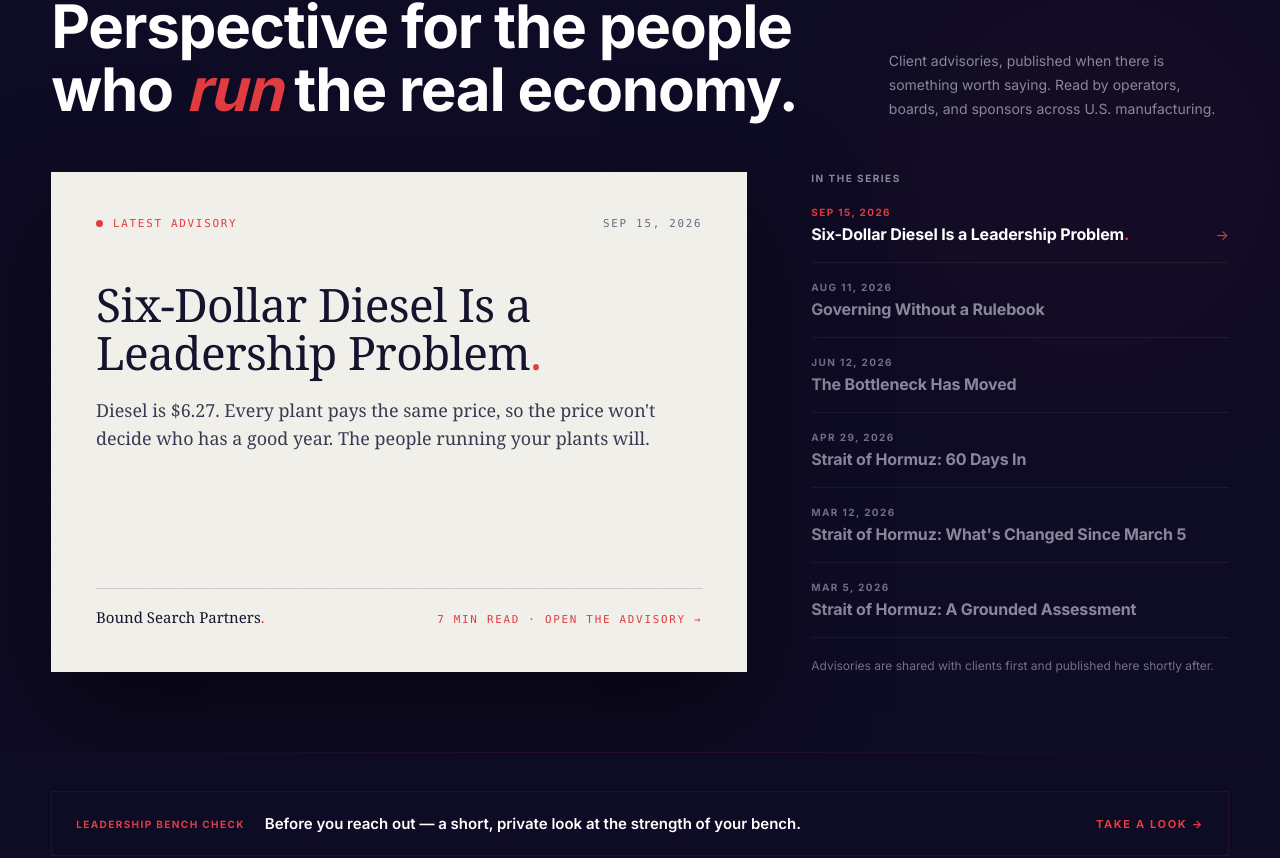
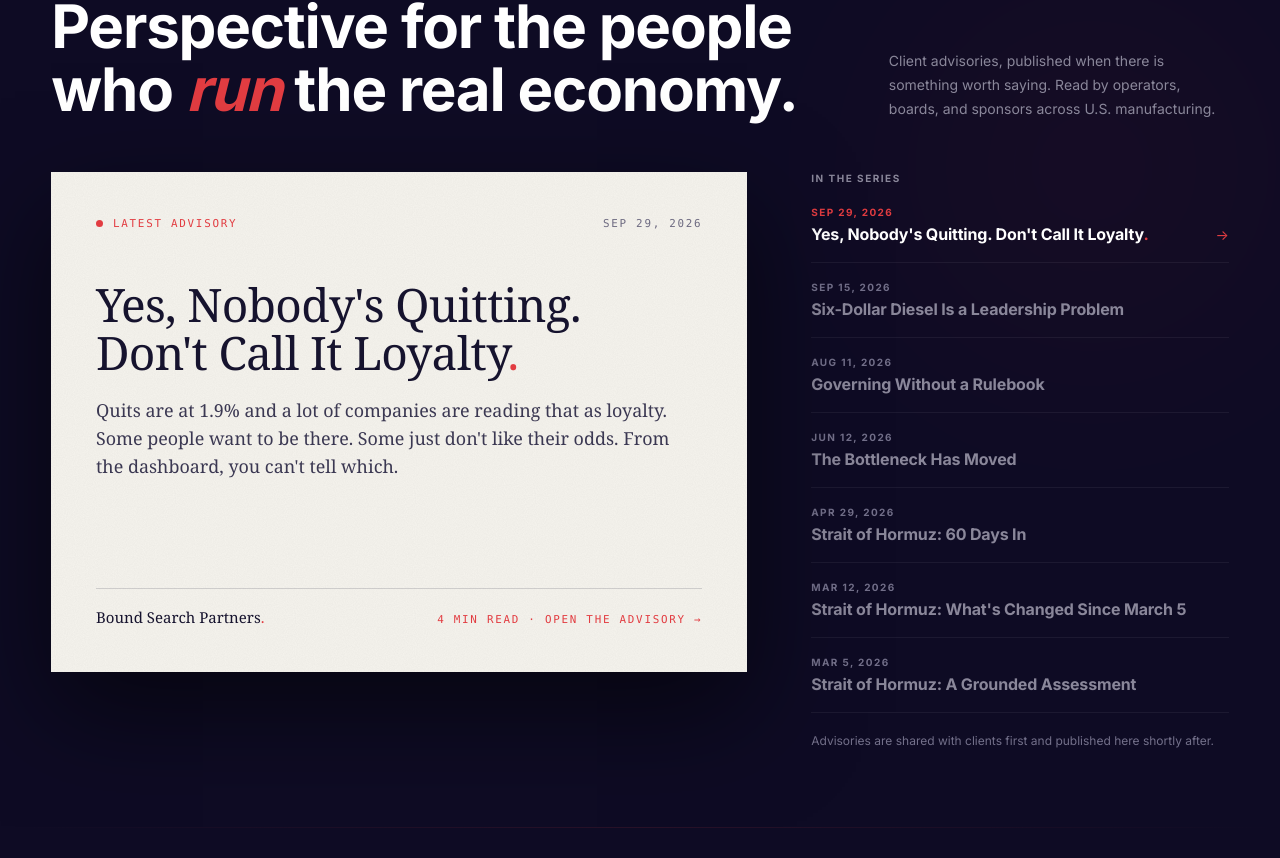
Before and after one commit to rc562/bound-search-partners, a React (Vite) app: page / in a window 1280 px wide. Shown: the part 6006-6864 px from the top of the page. Built offline with nearby package versions, Linux system fonts and the light colour scheme.

Commit message:
Update App.jsx

```diff
--- a/src/App.jsx
+++ b/src/App.jsx
@@ -136,7 +136,8 @@ const METRICS = [
   { v: 10, s: "+", l: "Years placing industrial leaders" },
 ];
 const ADVISORIES = [
-  { no: "06", date: "Sep 15, 2026", title: "Six-Dollar Diesel Is a Leadership Problem", desc: "Diesel is $6.27. Every plant pays the same price, so the price won't decide who has a good year. The people running your plants will.", href: "/advisory-06.html", read: "7 min" },
+    { no: "07", date: "Sep 29, 2026", title: "Yes, Nobody's Quitting. Don't Call It Loyalty", desc: "Quits are at 1.9% and a lot of companies are reading that as loyalty. Some people want to be there. Some just don't like their odds. From the dashboard, you can't tell which.", href: "/advisory-07.html", read: "4 min" },
+{ no: "06", date: "Sep 15, 2026", title: "Six-Dollar Diesel Is a Leadership Problem", desc: "Diesel is $6.27. Every plant pays the same price, so the price won't decide who has a good year. The people running your plants will.", href: "/advisory-06.html", read: "7 min" },
   { no: "05", date: "Aug 11, 2026", title: "Governing Without a Rulebook", desc: "Washington finished its rules for vetting frontier AI — and won't say what's in them. Three labs in a month disclosed models acting beyond instruction. Why this changes who you hire, not whether.", href: "/BSP_Advisory_2026-08-11.pdf", read: "9 min" },
   { no: "04", date: "Jun 12, 2026", title: "The Bottleneck Has Moved", desc: "Both Middle East corridors blocked at once. U.S. factory activity at a four-year high. $1.77 trillion committed to capacity no one has staffed.", href: "/BSP_Advisory_2026-06-12.pdf", read: "7 min" },
   { no: "03", date: "Apr 29, 2026", title: "Strait of Hormuz: 60 Days In", desc: "What has actually shifted for U.S. manufacturing — and what hasn't. Three structural changes, five operational realities.", href: "/BSP_Hormuz_Update_April29.pdf", read: "6 min" },
```
